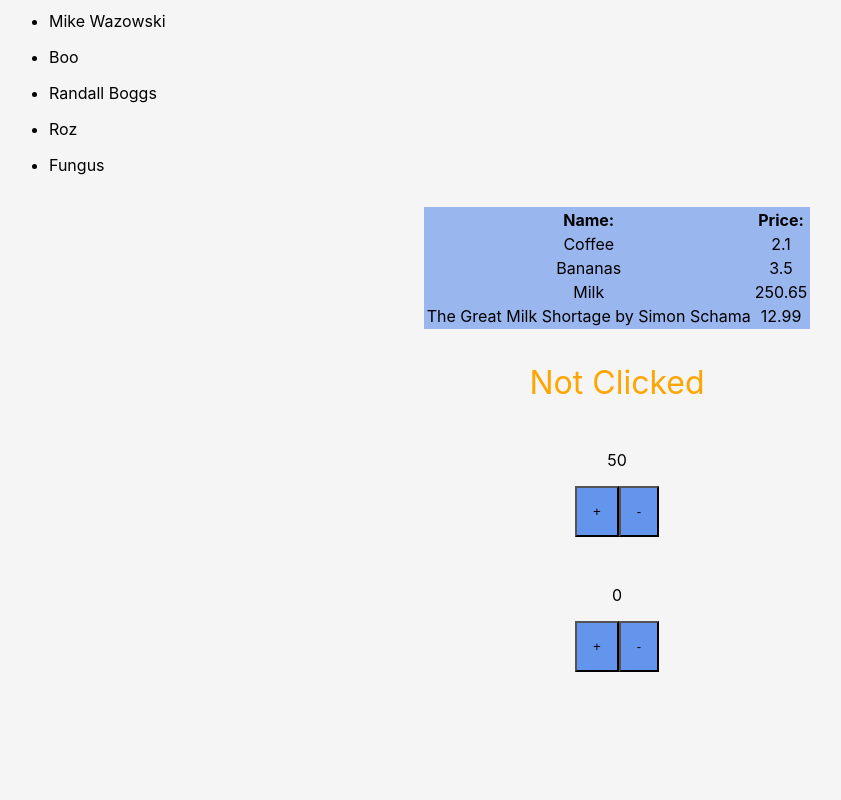
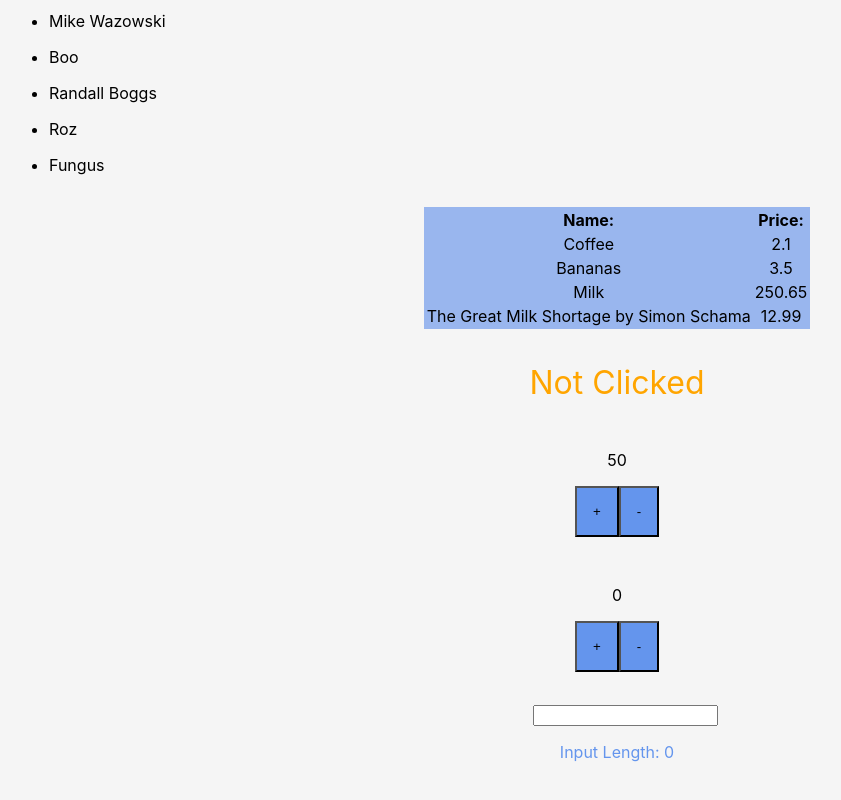
Before and after one commit to hgraceoc/Week-8---React-, a React (Create React App) app in the folder project-one/: page / in a window 1280 px wide. Shown: the part 360-1160 px from the top of the page, without its empty margins (23-864 px from the left). Before the commit the page ends 1080 px from the top, so only its background shows below. Built offline with nearby package versions, Linux system fonts and the light colour scheme; the HTML template or start-up script is replaced by a standard one.

Commit message:
created an input that records its own length

```diff
--- /dev/null
+++ b/project-one/src/components/Forms/Length.js
@@ -0,0 +1,30 @@
+import React, { Component} from "react";
+
+class Length extends Component {
+    constructor(props) {
+        super(props);
+
+        this.state = { input: ""};
+
+        this.handleChange = this.handleChange.bind(this);
+    }
+
+    handleChange(e) {
+        this.setState({ input: e.currentTarget.value });
+    }
+
+    render() {
+        return (
+            <form class="centered form">
+                <label for="Length"></label>
+                <input
+                    value={this.state.input}
+                    onChange={(e) => this.handleChange(e)}/>
+                    <p class="section_heading" >Input Length: {this.state.input.length}</p>
+            </form>
+        )
+    }
+}
+
+
+export default Length;
--- a/project-one/src/components/Stuff.js
+++ b/project-one/src/components/Stuff.js
@@ -8,6 +8,7 @@ import BasketItem from "./BasketItem";
 import Clicked from "./Clicked";
 import Counter from "./Counter";
 import StepCounter from "./StepCounter";
+import Length from "./Forms/Length";
 
 const Stuff = () => (
     <Fragment>
@@ -20,6 +21,7 @@ const Stuff = () => (
         <Clicked />
         <Counter />
         <StepCounter />
+        <Length />
   </Fragment>
 );
 
--- a/project-one/src/index.css
+++ b/project-one/src/index.css
@@ -20,7 +20,7 @@ h1 {
   color: cornflowerblue;
 }
 
-h2 {
+h2, .section_heading {
   color: cornflowerblue;
 }
 
@@ -58,3 +58,11 @@ table {
 .colour_square {
   margin: auto;
 }
+
+.form {
+  justify-content: start;
+}
+
+label {
+  padding-right: 1rem;
+}
```
